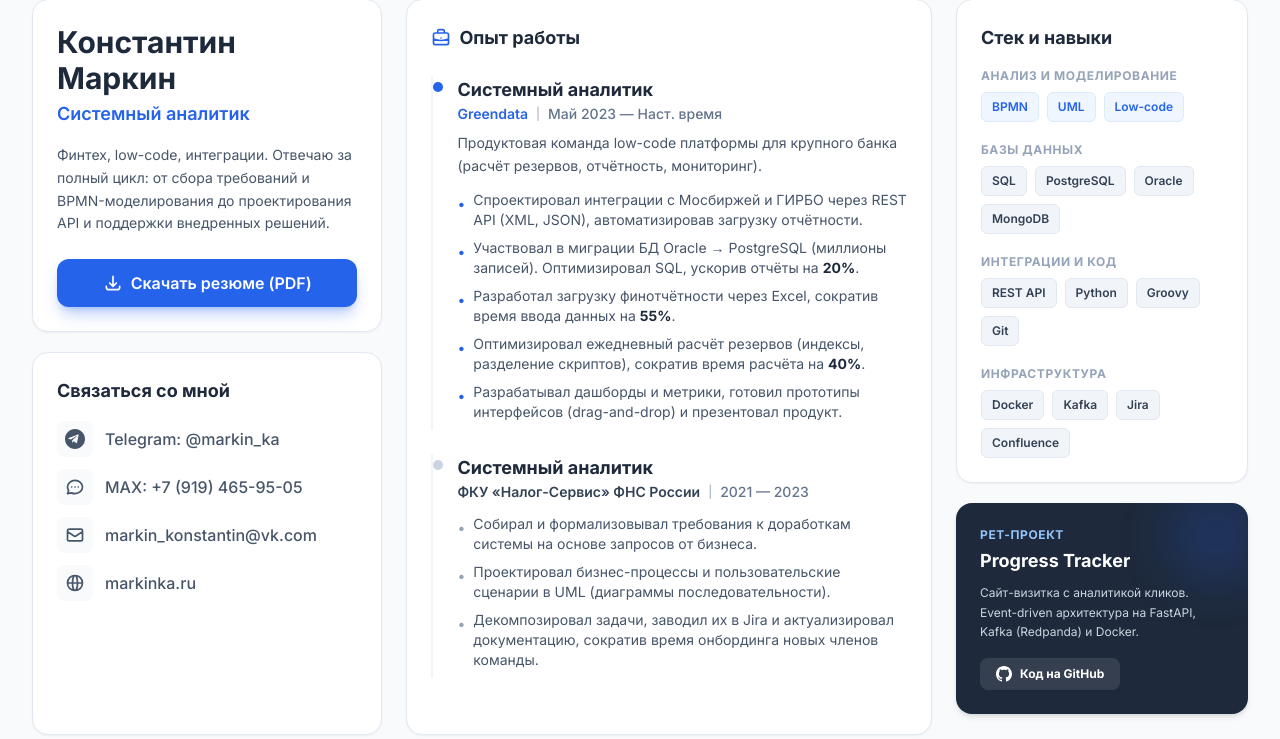
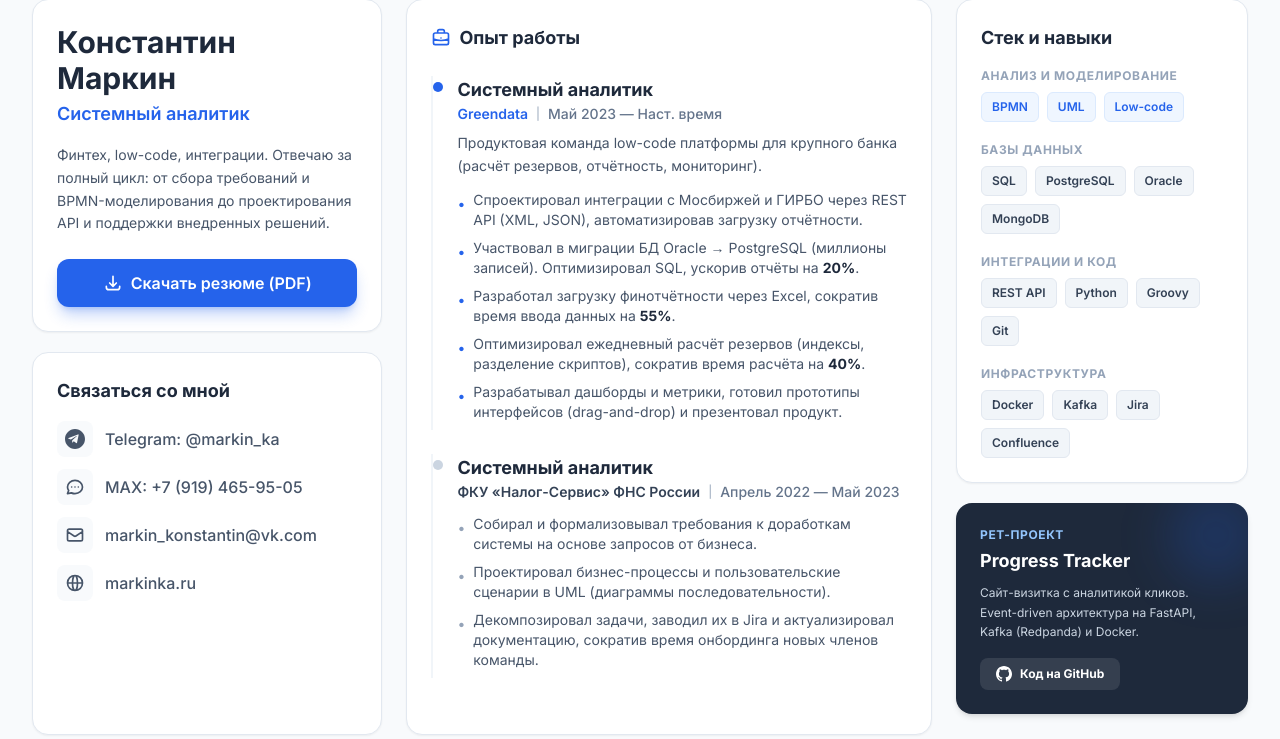
Before and after one commit to markink/progress-tracker, a FastAPI app: page / in a window 1280 px wide. Shown: the part 33-772 px from the top of the page. Run offline with FastAPI, Linux system fonts and the light colour scheme; some libraries are stand-ins or nearby versions.

Commit message:
Update index.html

```diff
--- a/app/templates/index.html
+++ b/app/templates/index.html
@@ -114,7 +114,7 @@
                             <span class="text-slate-700 font-semibold text-sm">ФКУ «Налог-Сервис» ФНС России</span>
                             <span class="text-slate-400 text-xs">|</span>
                             <!-- ВСТАВЬ ДАТЫ ЗДЕСЬ -->
-                            <span class="text-slate-500 text-sm font-medium">2021 — 2023</span>
+                            <span class="text-slate-500 text-sm font-medium">Апрель 2022 — Май 2023</span>
                         </div>
                         <ul class="text-sm text-slate-600 space-y-2 mt-3">
                             <li class="flex items-start gap-2"><span class="text-slate-400 mt-1">•</span> <span>Собирал и формализовывал требования к доработкам системы на основе запросов от бизнеса.</span></li>
```
